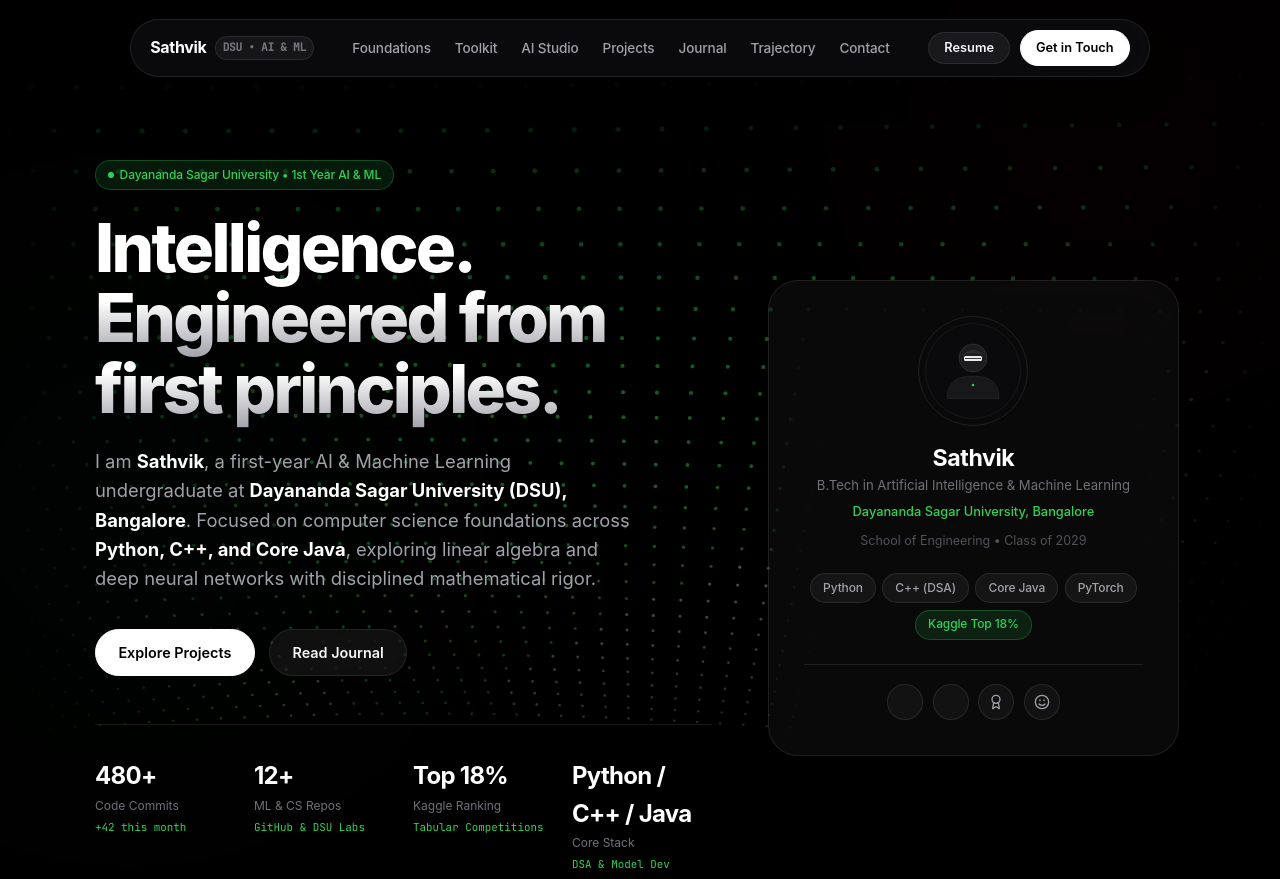
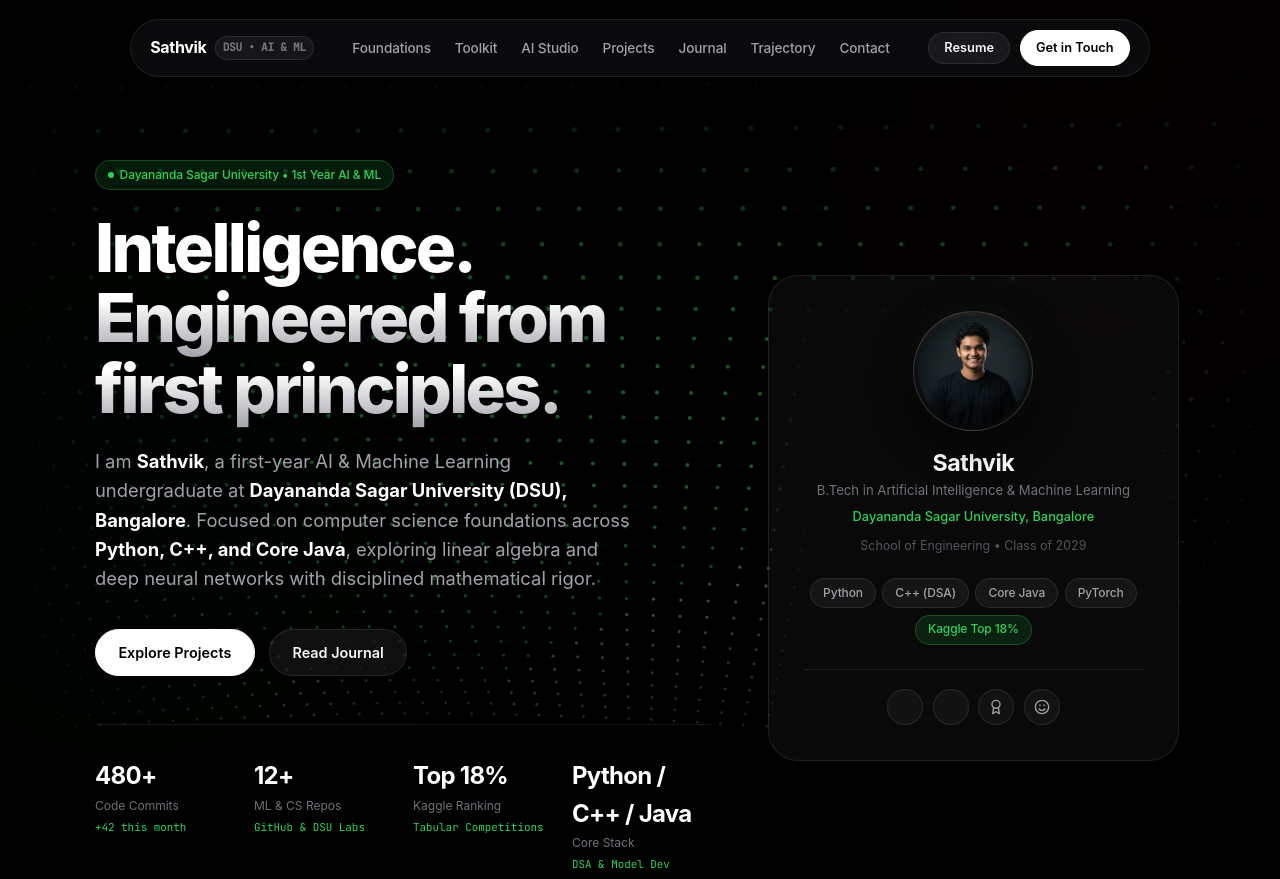
Before and after one commit to sathviik27/portfolio, a plain HTML site: page index.html in a window 1280 px wide. Shown: the top 879 px of the page. Drawn offline with nearby package versions, Linux system fonts and the light colour scheme.

Commit message:
feat: integrate studio-grade portrait photo and enhanced avatar styling

```diff
--- a/css/main.css
+++ b/css/main.css
@@ -227,12 +227,22 @@
 }
 
 .avatar-container {
-  width: 110px;
-  height: 110px;
+  width: 120px;
+  height: 120px;
   margin: 0 auto 1.2rem auto;
   border-radius: 50%;
-  border: 1px solid var(--border-hairline);
+  border: 1px solid rgba(255, 255, 255, 0.16);
   padding: 4px;
+  background: radial-gradient(circle at 50% 0%, rgba(255, 255, 255, 0.1), rgba(0, 0, 0, 0.5));
+  box-shadow: 0 12px 36px rgba(0, 0, 0, 0.7), 0 0 24px rgba(48, 209, 88, 0.08);
+  transition: transform 0.4s cubic-bezier(0.16, 1, 0.3, 1), box-shadow 0.4s ease, border-color 0.4s ease;
+  position: relative;
+}
+
+.avatar-container:hover {
+  transform: scale(1.04);
+  border-color: rgba(48, 209, 88, 0.45);
+  box-shadow: 0 16px 48px rgba(0, 0, 0, 0.8), 0 0 30px rgba(48, 209, 88, 0.2);
 }
 
 .avatar-img {
@@ -240,6 +250,7 @@
   height: 100%;
   object-fit: cover;
   border-radius: 50%;
+  display: block;
 }
 
 .hero-card-name {
--- a/index.html
+++ b/index.html
@@ -94,7 +94,7 @@
                     <!-- Right Visual Card -->
                     <div class="hero-visual-card">
                         <div class="avatar-container">
-                            <img src="assets/images/avatar.svg" alt="Sathvik Avatar" class="avatar-img">
+                            <img src="assets/images/avatar.jpg" alt="Sathvik" class="avatar-img">
                         </div>
                         <h2 class="hero-card-name">Sathvik</h2>
                         <div class="hero-card-role">B.Tech in Artificial Intelligence &amp; Machine Learning</div>
```
Also changed, not shown: blog.html (+1 -1 lines), assets/images/avatar-studio.jpg (added), assets/images/avatar.jpg (added), assets/images/profile-portrait.jpg (added).
